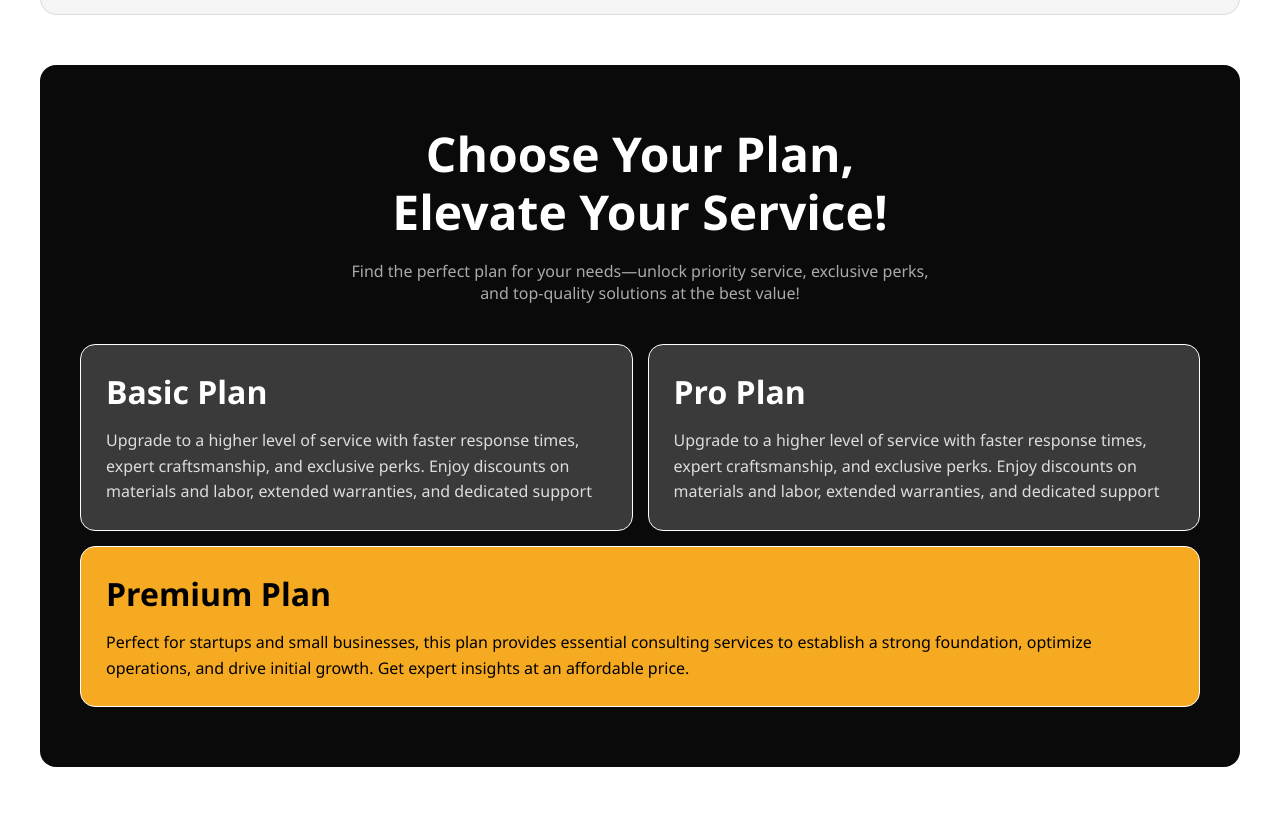
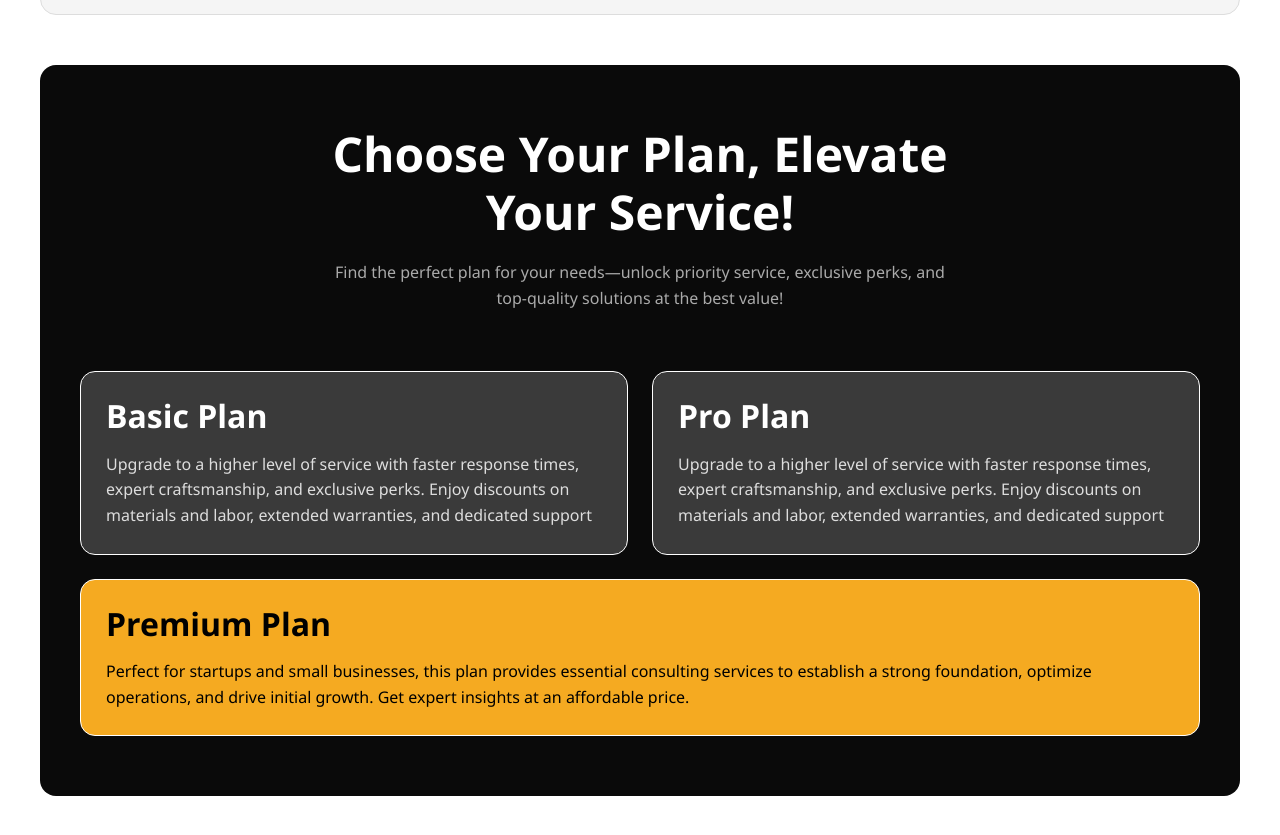
Before and after one commit to pozetiv4iks/redev-homepage, a plain HTML site: page index.html in a window 1280 px wide. Shown: the part 961-1796 px from the top of the page. Drawn offline with Linux system fonts and the light colour scheme.

Commit message:
fix with comments

```diff
--- a/index.html
+++ b/index.html
@@ -46,26 +46,26 @@
         </div>
     </div>
 
-    <div class="section-plans">
+    <section class="section-plans">
         <div class="plans-header">
-            <h1 class="plans-title">Choose Your Plan, Elevate Your Service!</h1>
+            <h2 class="plans-title">Choose Your Plan, Elevate Your Service!</h2>
             <p class="plans-subtitle">Find the perfect plan for your needs—unlock priority service, exclusive perks, and top-quality solutions at the best value!</p>
         </div>
 
         <div class="plans-grid">
             <div class="plan-card">
-                <h2>Basic Plan</h2>
+                <h3 class="plan-card-title">Basic Plan</h3>
                 <p>Upgrade to a higher level of service with faster response times, expert craftsmanship, and exclusive perks. Enjoy discounts on materials and labor, extended warranties, and dedicated support</p>
             </div>
             <div class="plan-card">
-                <h2>Pro Plan</h2>
+                <h3 class="plan-card-title">Pro Plan</h3>
                 <p>Upgrade to a higher level of service with faster response times, expert craftsmanship, and exclusive perks. Enjoy discounts on materials and labor, extended warranties, and dedicated support</p>
             </div>
             <div class="plan-card premium">
-                <h2>Premium Plan</h2>
+                <h3 class="plan-card-title">Premium Plan</h3>
                 <p>Perfect for startups and small businesses, this plan provides essential consulting services to establish a strong foundation, optimize operations, and drive initial growth. Get expert insights at an affordable price.</p>
             </div>
         </div>
-    </div>
+    </section>
 </body>
 </html>
--- a/styles.css
+++ b/styles.css
@@ -127,8 +127,8 @@ h3 {
 }
 
 .plans-header {
-    max-width: 600px;
-    margin: 0 auto 40px;
+    max-width: 639px;
+    margin: 0 auto 60px;
     text-align: center;
 }
 
@@ -142,12 +142,13 @@ h3 {
 .plans-subtitle {
     color: #aaa;
     font-size: 1rem;
+    line-height: 1.6;
 }
 
 .plans-grid {
     display: grid;
     grid-template-columns: 1fr 1fr;
-    gap: 15px;
+    gap: 24px;
 }
 
 .plan-card {
@@ -158,10 +159,11 @@ h3 {
     color: #fff;
 }
 
-.plan-card h2 {
+.plan-card-title {
     color: #fff;
     font-size: 2rem;
-    margin-bottom: 15px;
+    margin-bottom: 16px;
+    line-height: 1.2;
 }
 
 .plan-card p {
@@ -176,7 +178,7 @@ h3 {
     border-color: #FFFFFF;
 }
 
-.plan-card.premium h2,
+.plan-card.premium .plan-card-title,
 .plan-card.premium p {
     color: #000;
 }
```
